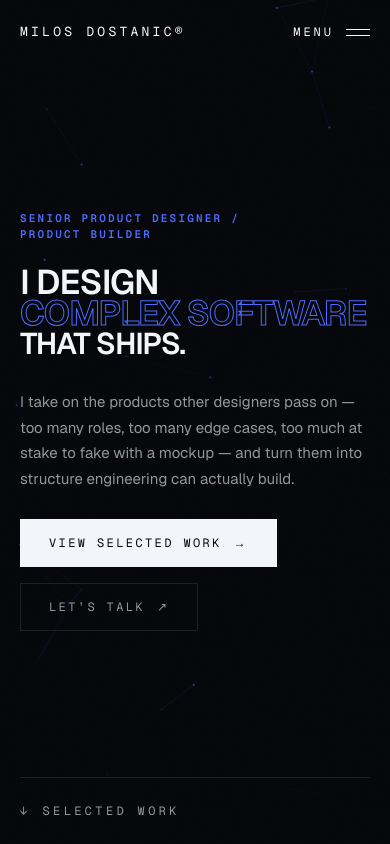
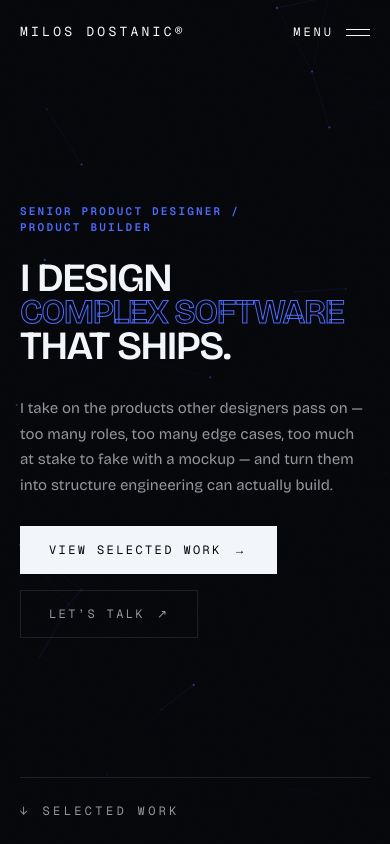
Before and after one commit to mdostanic85/dostanic, a Next.js app: page / in a window 390 px wide. Shown: the top 844 px of the page. Built offline with nearby package versions, Linux system fonts and the light colour scheme.

Commit message:
Consolidate to 2 site fonts (Bricolage Grotesque + Geist Mono), size hero headline up for mobile

```diff
--- a/src/app/globals.css
+++ b/src/app/globals.css
@@ -2,7 +2,7 @@
 
 @theme {
   /* Typography */
-  --font-sans: var(--font-geist-sans, ui-sans-serif, system-ui, sans-serif);
+  --font-sans: var(--font-bricolage, ui-sans-serif, system-ui, sans-serif);
   --font-mono: var(--font-geist-mono, ui-monospace, "Cascadia Code", monospace);
 
   /* V3.1 — "ICE & INK" system.
--- a/src/app/layout.tsx
+++ b/src/app/layout.tsx
@@ -1,5 +1,5 @@
 import type { Metadata } from 'next'
-import { GeistSans } from 'geist/font/sans'
+import { Bricolage_Grotesque } from 'next/font/google'
 import { GeistMono } from 'geist/font/mono'
 import Nav from '@/components/nav/Nav'
 import RouteTransitions from '@/components/layout/RouteTransitions'
@@ -9,6 +9,12 @@ import ScrollProgress from '@/components/v3/ScrollProgress'
 import PortfolioAnalytics from '@/components/analytics/PortfolioAnalytics'
 import { SITE_URL } from '@/lib/site'
 import './globals.css'
+
+const bricolageGrotesque = Bricolage_Grotesque({
+  subsets: ['latin'],
+  variable: '--font-bricolage',
+  display: 'swap',
+})
 
 export const metadata: Metadata = {
   metadataBase: new URL(SITE_URL),
@@ -44,7 +50,7 @@ export default function RootLayout({
   children: React.ReactNode
 }) {
   return (
-    <html lang="en" className={`${GeistSans.variable} ${GeistMono.variable}`}>
+    <html lang="en" className={`${bricolageGrotesque.variable} ${GeistMono.variable}`}>
       <body id="top">
         <a
           href="#main-content"
--- a/src/components/v3/Hero.tsx
+++ b/src/components/v3/Hero.tsx
@@ -99,14 +99,14 @@ export default function Hero() {
             Senior Product Designer / Product Builder
           </p>
 
-          <h1 className="display-mega mt-6 text-[clamp(30px,7.6vw,115px)] font-semibold uppercase !leading-[0.92] text-foreground sm:mt-8">
+          <h1 className="display-mega mt-6 text-[clamp(40px,7.6vw,115px)] font-semibold uppercase !leading-[0.92] text-foreground sm:mt-8">
             <span className="line-mask">
-              <span data-hero-line className="block text-[clamp(34px,8.8vw,132px)]">
+              <span data-hero-line className="block">
                 I design
               </span>
             </span>
             <span className="line-mask">
-              <span data-hero-line className="text-outline block text-[clamp(34px,8.8vw,132px)] sm:ml-[10vw]">
+              <span data-hero-line className="text-outline block text-[clamp(34px,8.4vw,132px)] sm:ml-[10vw]">
                 complex software
               </span>
             </span>
```
